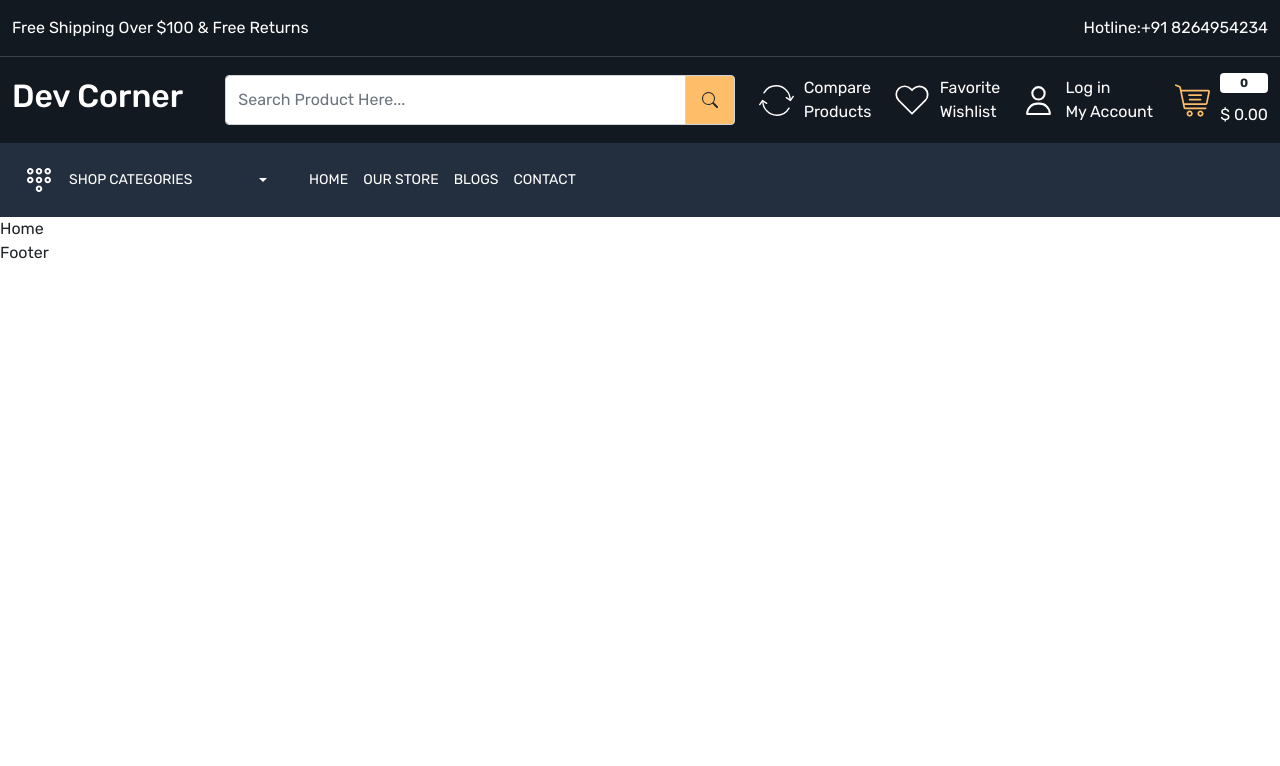
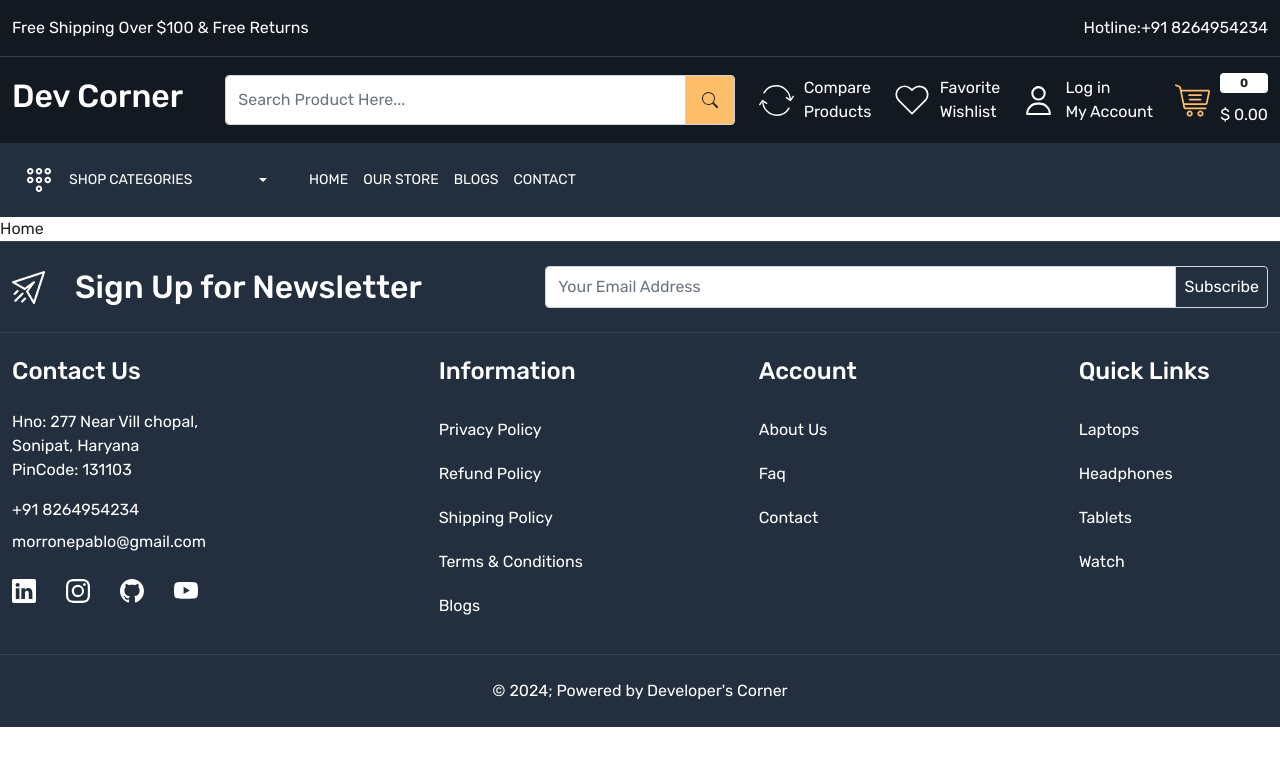
Before and after one commit to morronepablo/Ecommerce-Node-js-React-js, a React (Create React App) app in the folder ecommerce-app/: page / in a window 1280 px wide. Shown: the top 766 px of the page. Built offline with nearby package versions, Linux system fonts and the light colour scheme.

Commit message:
Add Footer

```diff
--- a/ecommerce-app/src/App.css
+++ b/ecommerce-app/src/App.css
@@ -92,5 +92,23 @@
   color: var(--color-febd69) !important;
 }
 
+/* Header Part End Here */
 
-/* Header Part End Here */
+
+/* Footer Part */
+
+footer {
+  background-color: var(--color-232fe3);
+}
+
+footer:not(:first-child) {
+  border-top: 1px solid rgba(255, 255, 255, 0.1);
+}
+
+footer .input-group-text {
+  background-color: var(--color-232fe3);
+  color: white;
+  padding: 8px 17px;
+}
+
+/* Footer Part End Here */
--- a/ecommerce-app/src/components/Footer.js
+++ b/ecommerce-app/src/components/Footer.js
@@ -1,7 +1,118 @@
 import React from "react";
+import { Link } from "react-router-dom";
+
+import { BsLinkedin, BsGithub, BsYoutube, BsInstagram } from "react-icons/bs";
 
 const Footer = () => {
-  return <div>Footer</div>;
+  return (
+    <>
+      <footer className="py-4">
+        <div className="container-xxl">
+          <div className="row align-items-center">
+            <div className="col-5">
+              <div className="footer-top-data d-flex gap-30 align-items-center">
+                <img src="images/newsletter.png" alt="newsletter" />
+                <h2 className="mb-0 text-white">Sign Up for Newsletter</h2>
+              </div>
+            </div>
+            <div className="col-7">
+              <div class="input-group">
+                <input
+                  type="text"
+                  class="form-control py-1"
+                  placeholder="Your Email Address"
+                  aria-label="Your Email Address"
+                  aria-describedby="basic-addon2"
+                />
+                <span class="input-group-text p-2" id="basic-addon2">
+                  Subscribe
+                </span>
+              </div>
+            </div>
+          </div>
+        </div>
+      </footer>
+      <footer className="py-4">
+        <div className="container-xxl">
+          <div className="row">
+            <div className="col-4">
+              <h4 className="text-white mb-4">Contact Us</h4>
+              <div>
+                <address className="text-white fs-6">
+                  Hno: 277 Near Vill chopal, <br /> Sonipat, Haryana <br />
+                  PinCode: 131103
+                </address>
+                <a
+                  href="tel:+91 8264954234"
+                  className="mt-3 d-block mb-1 text-white"
+                >
+                  +91 8264954234
+                </a>
+                <a
+                  href="mailto: morronepablo@gmail.com"
+                  className="mt-2 d-block mb-0 text-white"
+                >
+                  morronepablo@gmail.com
+                </a>
+                <div className="social_icons d-flex align-items-center gap-30 mt-4">
+                  <a className="text-white" href="">
+                    <BsLinkedin className="fs-4" />
+                  </a>
+                  <a className="text-white" href="">
+                    <BsInstagram className="fs-4" />
+                  </a>
+                  <a className="text-white" href="">
+                    <BsGithub className="fs-4" />
+                  </a>
+                  <a className="text-white" href="">
+                    <BsYoutube className="fs-4" />
+                  </a>
+                </div>
+              </div>
+            </div>
+            <div className="col-3">
+              <h4 className="text-white mb-4">Information</h4>
+              <div className="footer-links d-flex flex-column">
+                <Link className="text-white py-2 mb-1">Privacy Policy</Link>
+                <Link className="text-white py-2 mb-1">Refund Policy</Link>
+                <Link className="text-white py-2 mb-1">Shipping Policy</Link>
+                <Link className="text-white py-2 mb-1">Terms & Conditions</Link>
+                <Link className="text-white py-2 mb-1">Blogs</Link>
+              </div>
+            </div>
+            <div className="col-3">
+              <h4 className="text-white mb-4">Account</h4>
+              <div className="footer-links d-flex flex-column">
+                <Link className="text-white py-2 mb-1">About Us</Link>
+                <Link className="text-white py-2 mb-1">Faq</Link>
+                <Link className="text-white py-2 mb-1">Contact</Link>
+              </div>
+            </div>
+            <div className="col-2">
+              <h4 className="text-white mb-4">Quick Links</h4>
+              <div className="footer-links d-flex flex-column">
+                <Link className="text-white py-2 mb-1">Laptops</Link>
+                <Link className="text-white py-2 mb-1">Headphones</Link>
+                <Link className="text-white py-2 mb-1">Tablets</Link>
+                <Link className="text-white py-2 mb-1">Watch</Link>
+              </div>
+            </div>
+          </div>
+        </div>
+      </footer>
+      <footer className="py-4">
+        <div className="container-xxl">
+          <div className="row">
+            <div className="col-12">
+              <p className="text-center mb-0 text-white">
+                &copy; {new Date().getFullYear()}; Powered by Developer's Corner
+              </p>
+            </div>
+          </div>
+        </div>
+      </footer>
+    </>
+  );
 };
 
 export default Footer;
```
